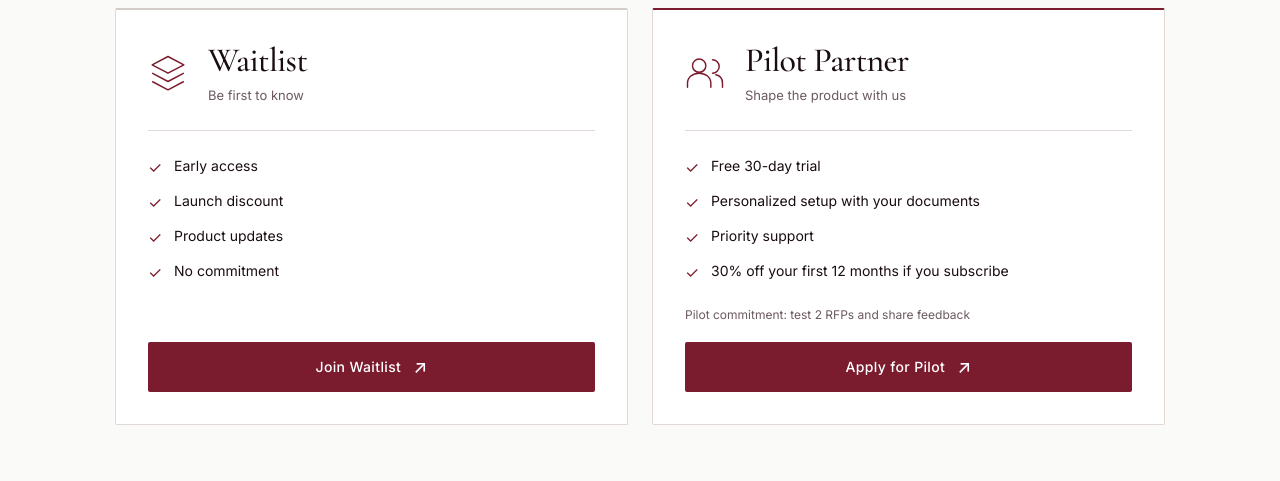
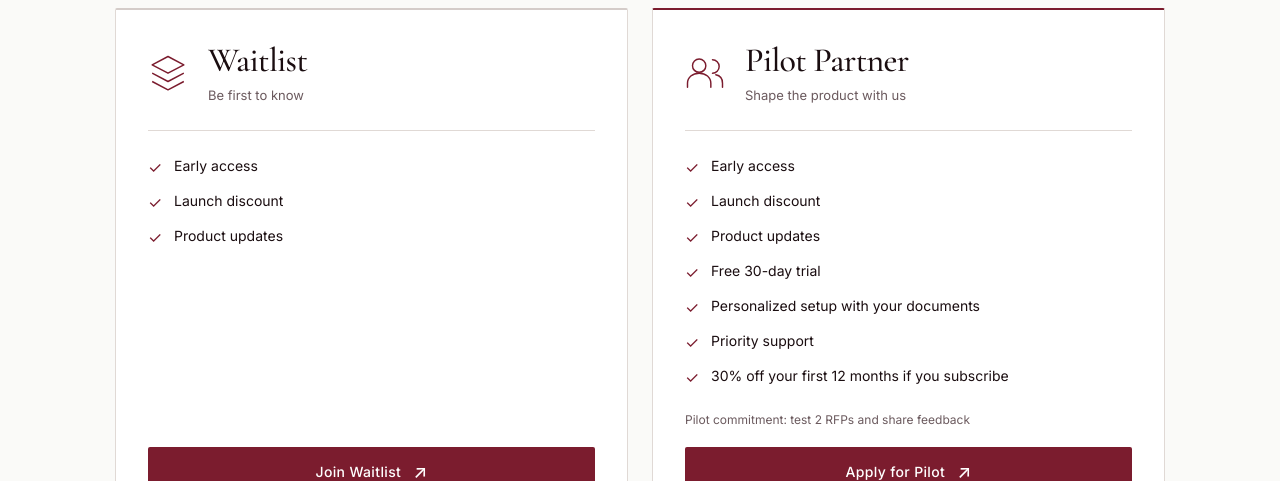
Before and after one commit to osamaalnusairi321-gif/AI-Proposal-Landing, a plain HTML site: page index.html in a window 1280 px wide. Shown: the part 714-1195 px from the top of the page. Drawn offline with nearby package versions, Linux system fonts and the light colour scheme.

Commit message:
Update pilot benefits and remove no-commitment claim

```diff
--- a/index.html
+++ b/index.html
@@ -42,7 +42,7 @@
             <div><h3>Waitlist</h3><p>Be first to know</p></div>
           </div>
           <ul class="benefits">
-            <li>Early access</li><li>Launch discount</li><li>Product updates</li><li>No commitment</li>
+            <li>Early access</li><li>Launch discount</li><li>Product updates</li>
           </ul>
           <button class="button primary plan-button" type="button" data-plan="waitlist">Join Waitlist <span aria-hidden="true">↗</span></button>
         </article>
@@ -52,6 +52,9 @@
             <div><h3>Pilot Partner</h3><p>Shape the product with us</p></div>
           </div>
           <ul class="benefits">
+            <li>Early access</li>
+            <li>Launch discount</li>
+            <li>Product updates</li>
             <li>Free 30-day trial</li>
             <li>Personalized setup with your documents</li>
             <li>Priority support</li>
```
